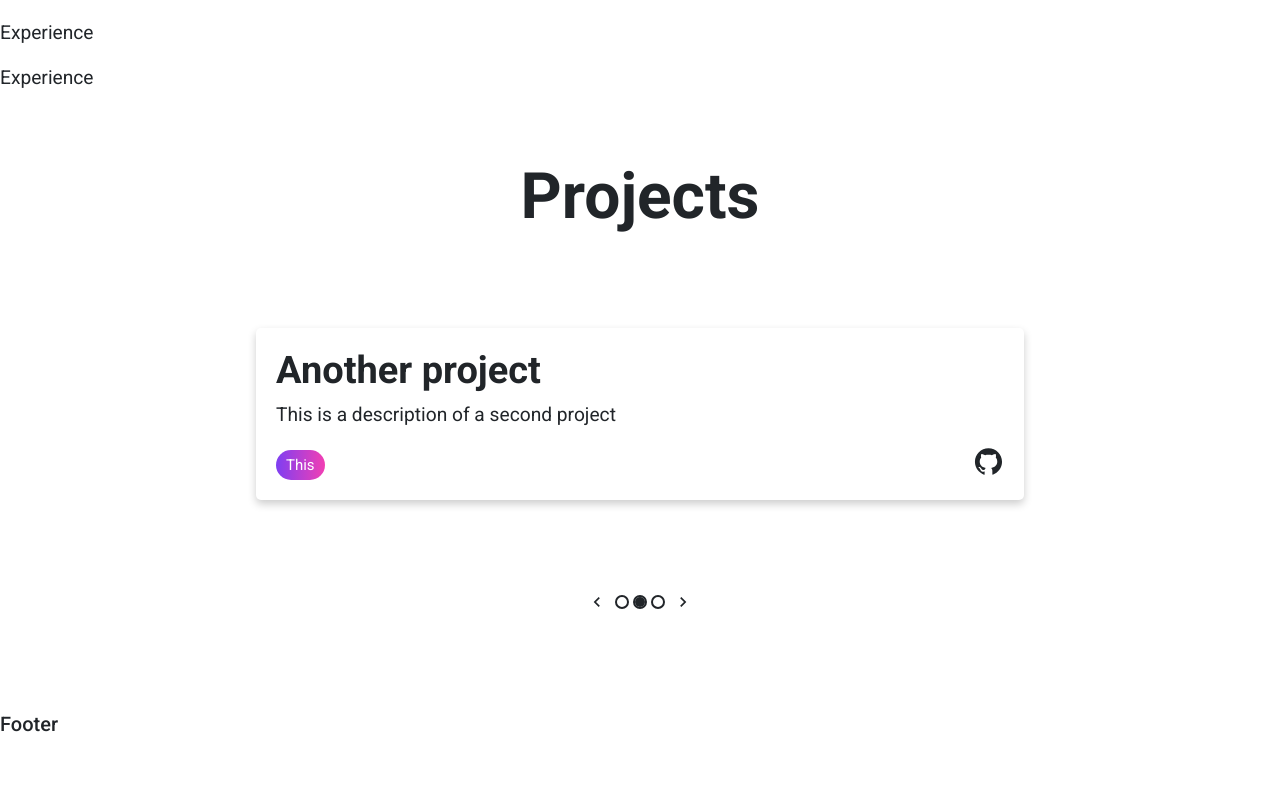
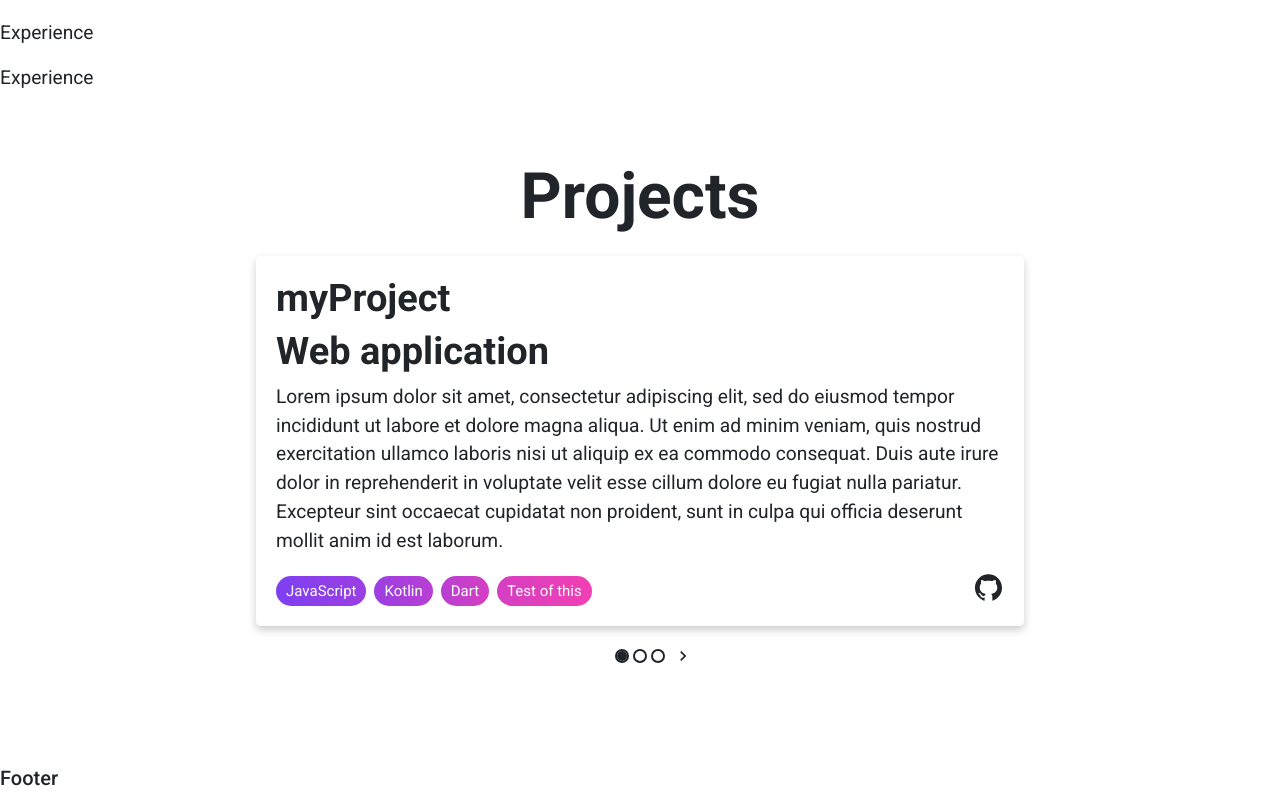
Before and after one commit to devkav/personalWebsite, a React (Create React App) app: page / in a window 1280 px wide. Shown: the part 2208-3006 px from the top of the page. Before the commit the page ends 2952 px from the top, so only its background shows below. Built offline with nearby package versions, Linux system fonts and the light colour scheme.

Commit message:
updated carousel

```diff
--- a/src/components/ProjectCarousel.jsx
+++ b/src/components/ProjectCarousel.jsx
@@ -9,7 +9,7 @@ class ProjectCarousel extends Component {
         super(props)
 
         this.state = {
-            current: 1
+            current: 0
         }
     }
 
--- a/src/components/ProjectView.jsx
+++ b/src/components/ProjectView.jsx
@@ -17,6 +17,7 @@ class ProjectView extends Component {
         return (
             <div className={"project-card " + this.props.classNames}>
                 <h3>{this.props.title}</h3>
+                <h3>Web application</h3>
                 <p>{this.props.description}</p>
 
                 <div className="project-card-footer">
```
